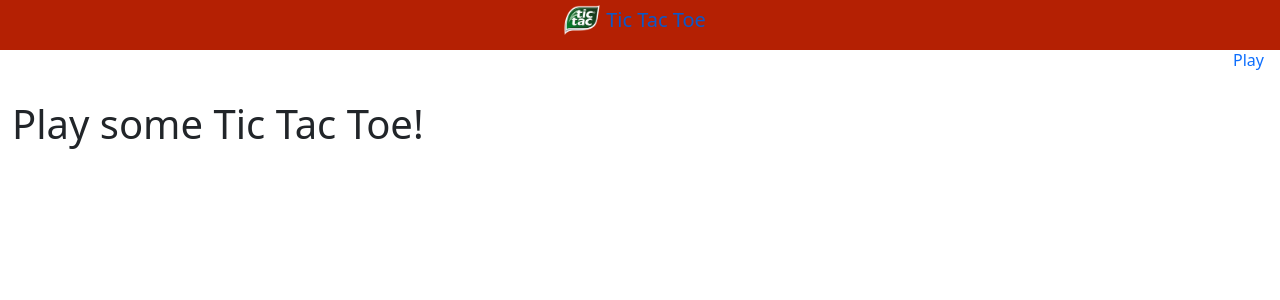
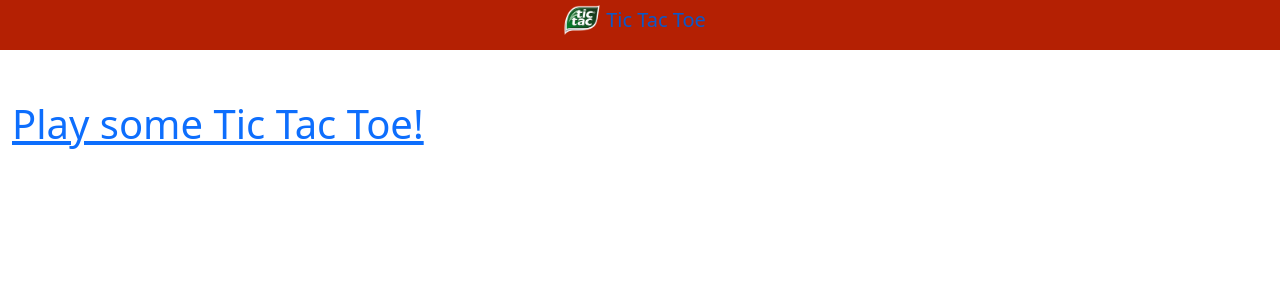
Before and after one commit to seemaullal/tic-tac-toe, a React app: page / in a window 1280 px wide. Shown: the top 300 px of the page. Built offline with nearby package versions, Linux system fonts and the light colour scheme.

Commit message:
small tweaks

```diff
--- a/src/App.css
+++ b/src/App.css
@@ -23,7 +23,7 @@ nav {
   margin-bottom: 50px;
 }
 
-a {
+.navbar-brand {
   color: white;
 }
 
--- a/src/Homepage.jsx
+++ b/src/Homepage.jsx
@@ -1,10 +1,13 @@
 import React from "react";
+import { Link } from "react-router-dom";
 
 export default function Homepage() {
   return (
     <div id="home-banner" className="row">
       <div className="col">
-        <h1>Play some Tic Tac Toe!</h1>
+        <Link to="/play">
+          <h1>Play some Tic Tac Toe!</h1>
+        </Link>
       </div>
     </div>
   );
--- a/src/Navbar.jsx
+++ b/src/Navbar.jsx
@@ -9,16 +9,6 @@ export default function Navbar() {
         <img src={logoPath} height="30" alt="logo" />
         <span>Tic Tac Toe</span>
       </Link>
-
-      <section className="d-flex justify-content-end">
-        <NavLink
-          to="/play"
-          activeClassName="navlink-active"
-          className="nav-link nav-item"
-        >
-          Play
-        </NavLink>
-      </section>
     </nav>
   );
 }
--- a/src/TicTacToe.jsx
+++ b/src/TicTacToe.jsx
@@ -42,7 +42,7 @@ export default function TicTacToe() {
   const status = calculateStatus(winner, board, nextValue);
 
   function restart() {
-    setBoard([Array(9).fill(null)]);
+    setBoard(Array(9).fill(null));
   }
 
   function selectSquare(squareIndex) {
```
Also changed, not shown: 1 other file (tests, documents, lock files or other folders).
